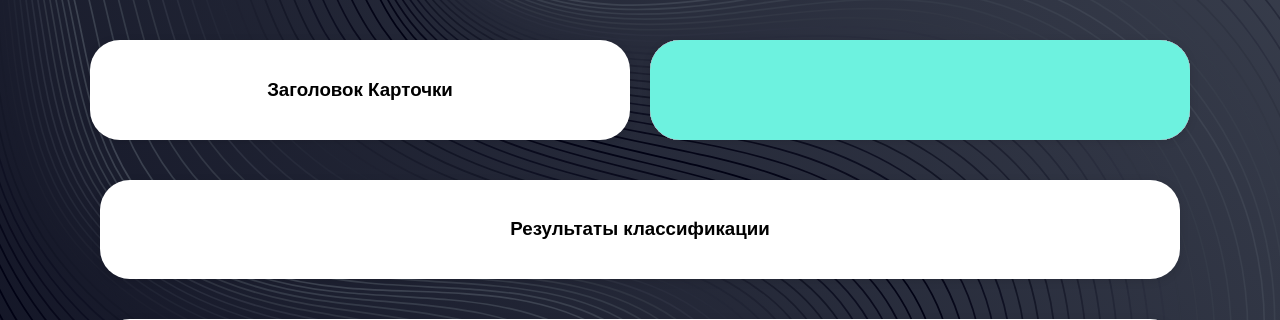
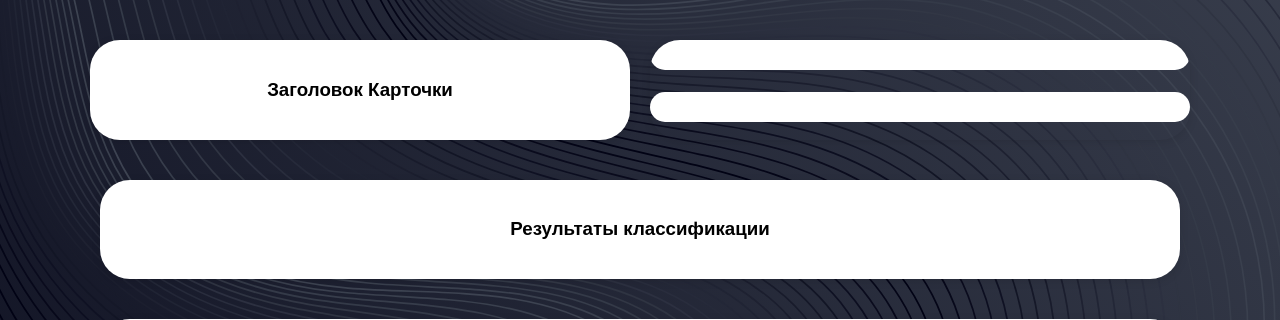
Before and after one commit to IsMarshev/DecontrolAQC, a Flask app: template src/templates/details.html in a window 1280 px wide. Shown: the part 124-444 px from the top of the page. Run offline with Flask 3, Linux system fonts and the light colour scheme; the template is opened without the code that fills it, so the values that code supplies are empty; some libraries are stand-ins or nearby versions.

Commit message:
слайдера больше нет 3 карточки теперь я мертв

```diff
--- a/src/static/detales.css
+++ b/src/static/detales.css
@@ -60,14 +60,22 @@ body {
     gap: 20px;
     padding: 20px;
   }
-  .card {
-    background-color: rgba(255, 255, 255, 1);
+  .card1 {
+    background-color: rgba(255, 255, 255, 0);
     border-radius: 30px;
     box-shadow: 0 2px 10px rgba(0, 0, 0, 0.1);
     overflow: hidden;
     width: calc(50% - 80px);
     margin-bottom: 20px;
-    position: relative;
+    position: relative;}
+    .card {
+      background-color: rgba(255, 255, 255, 1);
+      border-radius: 30px;
+      box-shadow: 0 2px 10px rgba(0, 0, 0, 0.1);
+      overflow: hidden;
+      width: calc(50% - 80px);
+      margin-bottom: 20px;
+      position: relative;
   }
   .big{
     width: calc(100% - 160px);
@@ -75,35 +83,19 @@ body {
   .card-content {
     padding: 20px;
     text-align: center;
+    background-color: rgba(0, 0, 0, 0.0);
   }
   .slider {
     position: relative;
     height: 100%;
-    background-color: #ddd;
+    background-color: rgba(0, 0, 0, 0.0);
     overflow: hidden;
   }
   .slide {
-    position: absolute;
+    position: relative;
+    border-radius: 30px;
     width: 100%;
-    height: 100%;
-    transition: transform 0.5s ease;
+    height: 30%;
+    background-color: rgba(255, 255, 255, 1);
+    margin-bottom: 4%;
   }
-  .slider-controls {
-    position: absolute;
-    right: 10px;
-    top: 50%;
-    transform: translateY(-50%);
-    text-align: center;
-  }
-  .slider-indicator {
-    display: block;
-    width: 10px;
-    height: 10px;
-    border-radius: 50%;
-    background-color: #333;
-    margin-bottom: 5px;
-    cursor: pointer;
-  }
-  .active-indicator {
-    background-color: #fff;
-  }
--- a/src/templates/details.html
+++ b/src/templates/details.html
@@ -29,14 +29,13 @@
             <!-- ... Другие карточки ... -->
 
             <!-- Карточки со слайдером -->
-            <div class="card">
+            <div class="card1">
                 <div class="slider" id="slider1">
-                  <div class="slide" style="background-color: #6D83F2;"></div>
-                  <div class="slide" style="background-color: #F26D6D;"></div>
-                  <div class="slide" style="background-color: #6DF2DF;"></div>
+                  <div class="slide" ></div>
+                  <div class="slide" ></div>
+                  <div class="slide" ></div>
                 </div>
               </div>
-            <!-- ... Вторая карточка со слайдером ... -->
             <div class="card big">
               <div class="card-content">
                 <h3>Результаты классификации</h3>
```
